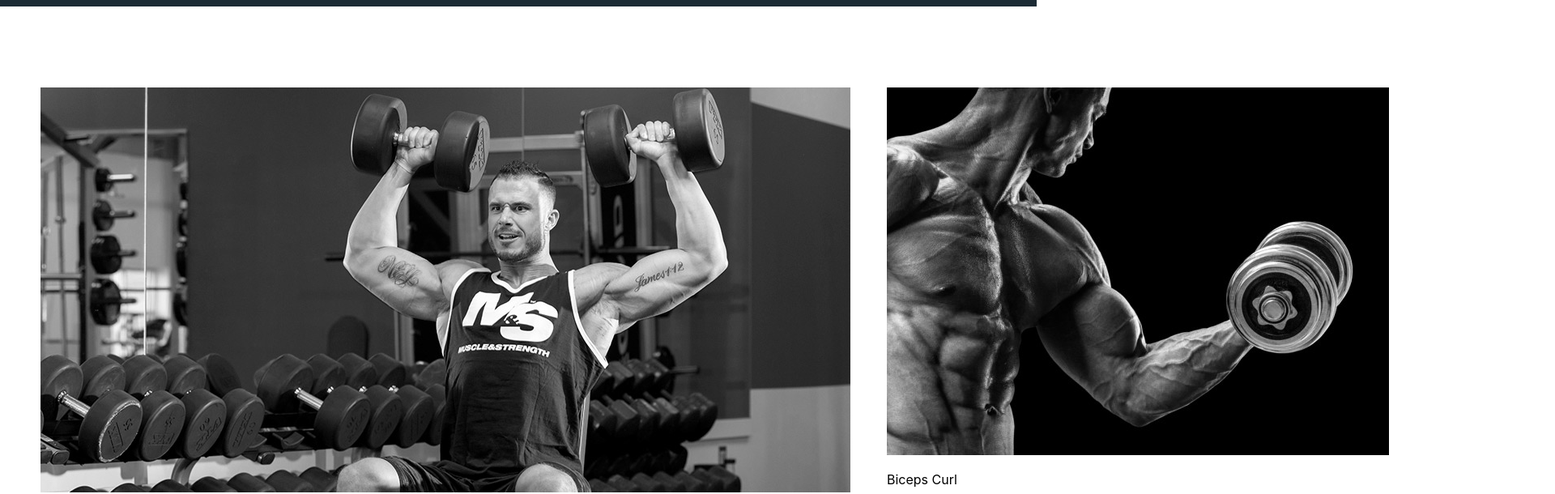
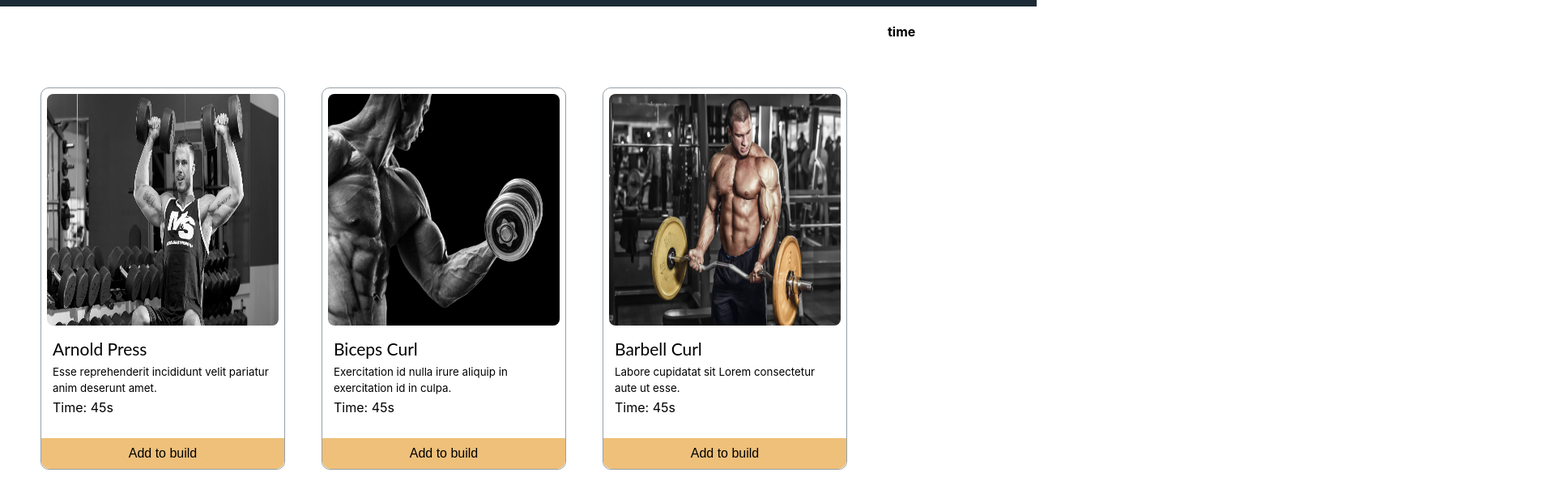
Before and after one commit to mrseeker53/ifbb-pro, a React (Create React App) app: page / in a window 1280 px wide. Shown: the part 72-682 px from the top of the page at 81% size, 1920 px wide, since content can reach past the window. Built offline with nearby package versions, Linux system fonts and the light colour scheme.

Commit message:
updated workout

```diff
--- a/src/components/Workout/Workout.css
+++ b/src/components/Workout/Workout.css
@@ -0,0 +1,50 @@
+.workout {
+    width: 300px;
+    height: 470px;
+    border: 1px solid #95A0A7;
+    border-radius: 10px;
+    position: relative;
+}
+
+.workout img {
+    width: 286px;
+    height: 286px;
+    border-radius: 8px;
+    margin: 7px;
+}
+
+.workout-detail {
+    margin: 0 14px;
+}
+
+.workout-detail p {
+    margin-bottom: 0;
+    margin-top: 5px;
+}
+
+.workout-name {
+    font-family: 'Lato';
+    font-style: normal;
+    font-weight: 400;
+    font-size: 21px;
+    line-height: 25px;
+    margin-top: 7px;
+}
+
+.btn-build {
+    width: 100%;
+    background-color: #eec07a;
+    border: none;
+    border-radius: 0px 0px 10px 10px;
+    position: absolute;
+    bottom: 0;
+    display: flex;
+    align-items: center;
+    justify-content: center;
+    padding: 10px;
+    font-size: 16px;
+}
+
+.btn-build:hover {
+    background-color: #f09f0a;
+}
--- a/src/components/Workout/Workout.js
+++ b/src/components/Workout/Workout.js
@@ -2,18 +2,18 @@ import React from 'react';
 import './Workout.css'
 
 const Workout = (props) => {
-    const { workout } = props;
+    const { workout, handleAddToBuild } = props;
     const { picture, name, description, time } = workout;
 
     return (
         <div className='workout'>
             <img src={picture} alt="" />
             <div className='workout-detail'>
-                <p>{name}</p>
+                <p className='workout-name'>{name}</p>
                 <p><small>{description}</small></p>
                 <p>Time: {time}s</p>
             </div>
-            <button>Add to build</button>
+            <button onClick={() => handleAddToBuild(workout)} className='btn-build'>Add to build</button>
         </div>
 
     );
```
